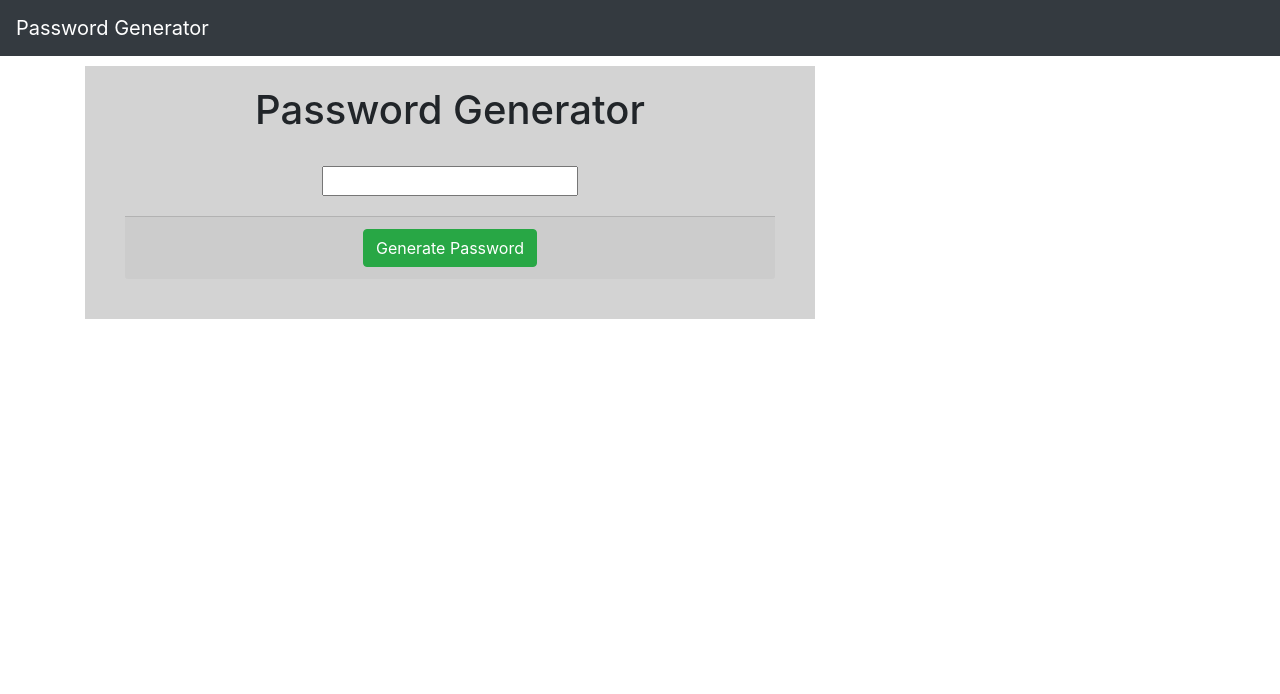
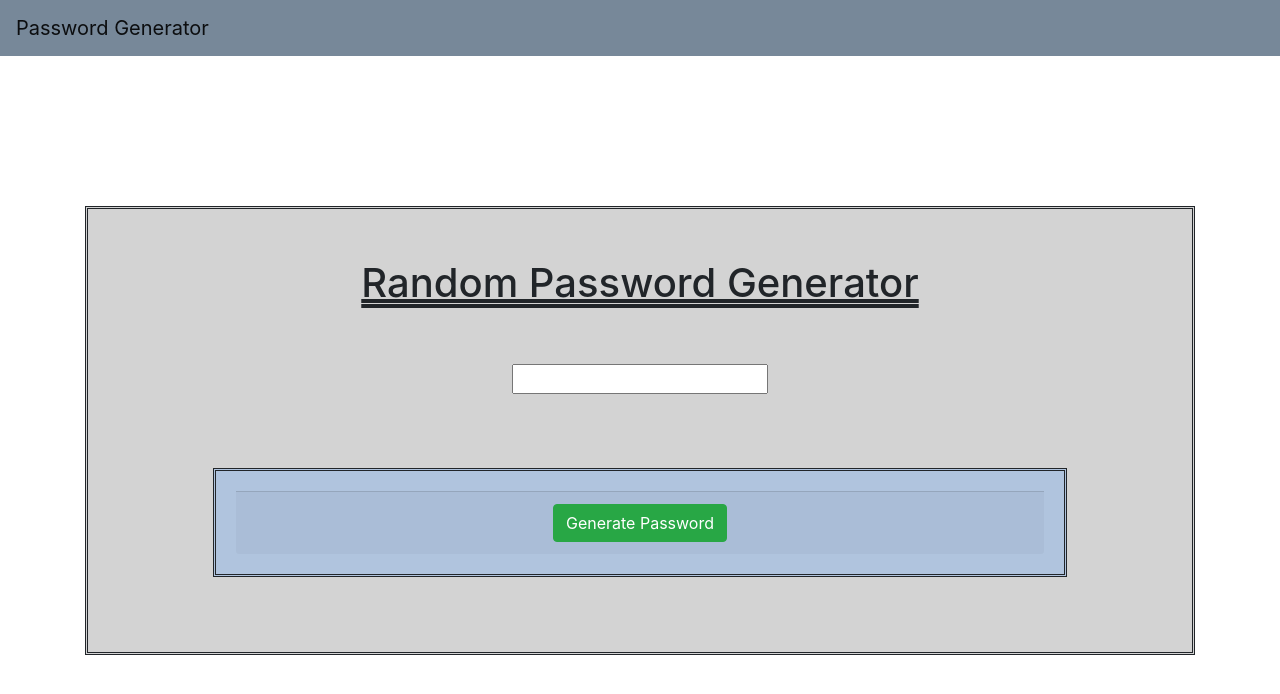
Before and after one commit to mrjacoughlin/HW-3-PasswordGenerator, a plain HTML site: page index.html in a window 1280 px wide. Drawn offline with nearby package versions, Linux system fonts and the light colour scheme; a web font is replaced by a local one.

Commit message:
css added; border,underling,border-box.

```diff
--- a/index.html
+++ b/index.html
@@ -26,21 +26,33 @@
       integrity="sha384-B4gt1jrGC7Jh4AgTPSdUtOBvfO8shuf57BaghqFfPlYxofvL8/KUEfYiJOMMV+rV"
       crossorigin="anonymous"
     ></script>
+    <link
+      href="https://fonts.googleapis.com/css2?family=Piazzolla:ital,wght@1,200&display=swap"
+      rel="stylesheet"
+    />
   </head>
 
   <body>
     <navbar>
-      <nav class="navbar navbar-dark bg-dark">
+      <nav
+        class="navbar navbar-expand-lg navbar-light"
+        style="background-color: lightslategrey"
+        ;
+      >
         <a class="navbar-brand" href="#">Password Generator</a>
       </nav>
     </navbar>
     <div class="container">
       <div class="row">
-        <div class="col-lg-8 col-md-4 mx.auto">
+        <div class="col-lg-12">
           <div class="content">
-            <h1>Password Generator</h1>
+            <header>
+              <h1>Random Password Generator</h1>
+            </header>
             <br />
-            <input type="text" id="Password" />
+            <div class="input">
+              <input type="text" id="Password" width="mx.auto" />
+            </div>
             <br />
             <div class="card-body">
               <div class="card-footer">
--- a/styles.css
+++ b/styles.css
@@ -1,11 +1,50 @@
+.container {
+  padding-top: 50px;
+  padding-bottom: 50px;
+  padding-left: 100px;
+}
+.card {
+  border-style: double;
+}
 .content {
-  margin-top: 10px;
-  margin-bottom: 10px;
+  margin-top: 100px;
+  margin-bottom: 100px;
   background-color: lightgray;
-  padding: 20px;
+  padding: 25px;
+  padding-top: 50px;
   width: 100%;
+  border-style: double;
   text-align: center;
+  text-decoration: double underline;
 }
-#password {
-  width: 100%;
+
+.h1 {
+  font-family: "Piazzolla", serif;
 }
+.input {
+  padding-top: 25px;
+  padding-left: 250px;
+  padding-right: 250px;
+  max-width: auto;
+  margin: auto;
+}
+
+.card-body {
+  border-style: double;
+}
+
+.card-body {
+  margin-top: 50px;
+  margin-bottom: 50px;
+  margin-right: 100px;
+  margin-left: 100px;
+  background-color: lightsteelblue;
+}
+
+* {
+  box-sizing: border-box;
+}
+.img {
+  padding-top: 25px;
+  padding-left: 25px;
+}
```
